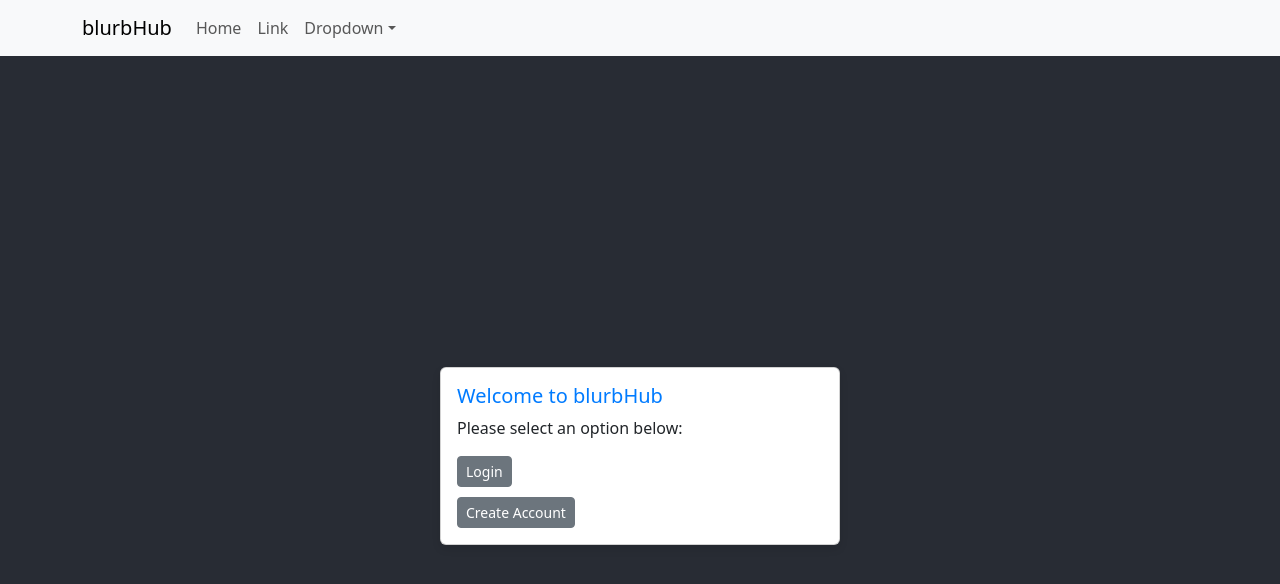
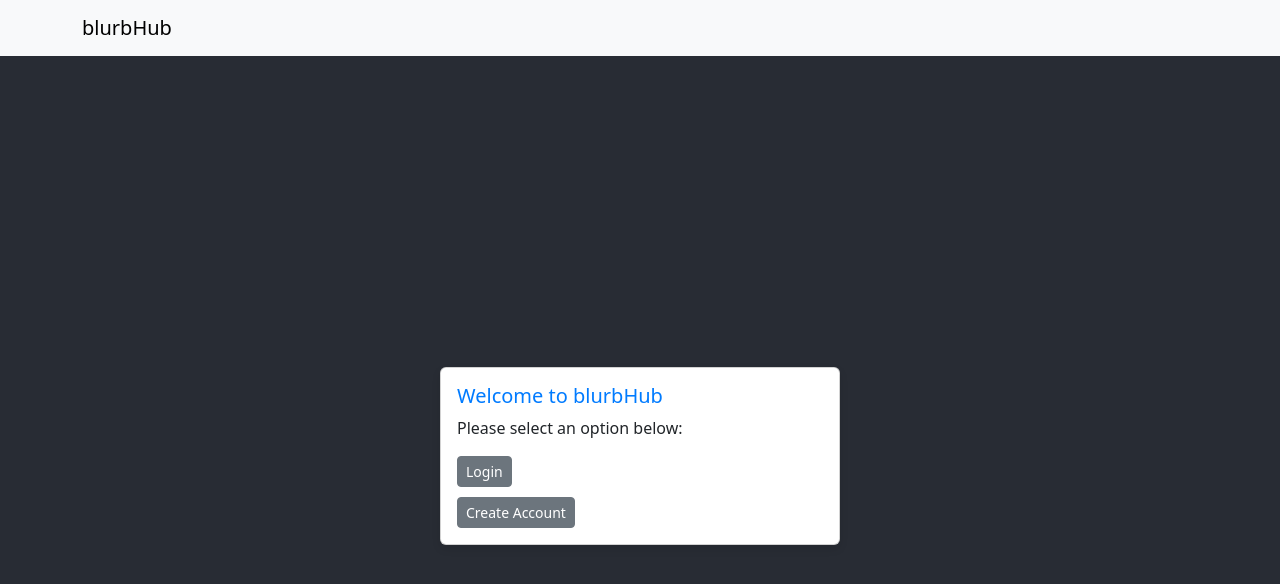
Before and after one commit to philipdemand/blurbhub, a React (Create React App) app in the folder client/: page / in a window 1280 px wide. Shown: the top 584 px of the page. Built offline with nearby package versions, Linux system fonts and the light colour scheme; no server answers.

Commit message:
navbar cleanup

```diff
--- a/client/src/NavBar.js
+++ b/client/src/NavBar.js
@@ -29,7 +29,7 @@
       <Container>
         <Navbar.Brand href="#home">blurbHub</Navbar.Brand>
         <Navbar.Toggle aria-controls="basic-navbar-nav" />
-        <Navbar.Collapse id="basic-navbar-nav">
+        {/* <Navbar.Collapse id="basic-navbar-nav">
           <Nav className="me-auto">
             <Nav.Link href="#home">Home</Nav.Link>
             <Nav.Link href="#link">Link</Nav.Link>
@@ -45,7 +45,7 @@
               </NavDropdown.Item>
             </NavDropdown>
           </Nav>
-        </Navbar.Collapse>
+        </Navbar.Collapse> */}
         {user
           ? <Button onClick={logoutUser} variant="secondary" size="sm">Logout {user.username}</Button>
           : null
```
